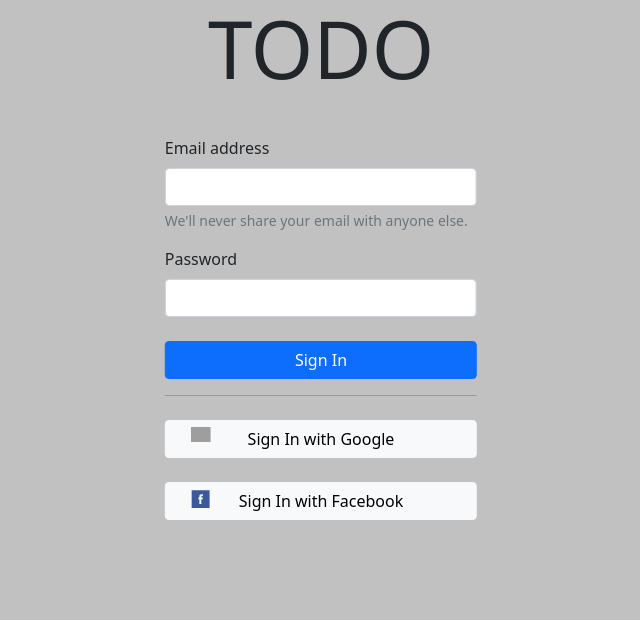
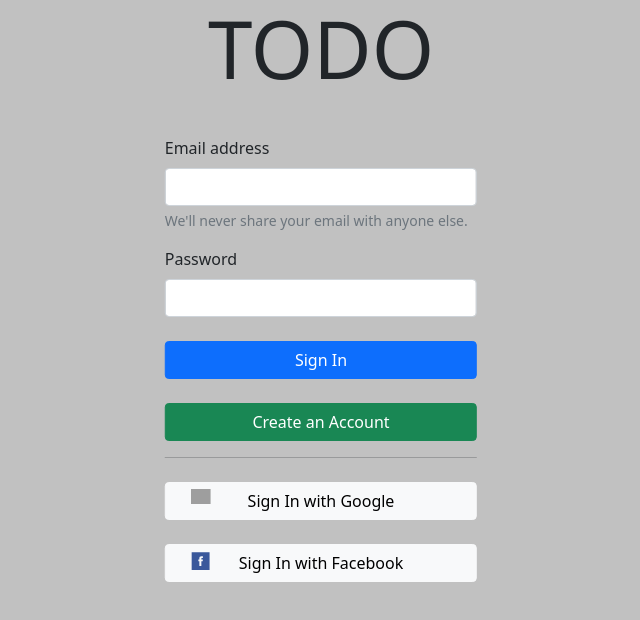
Before and after one commit to blue1674/todo, a website built with webpack: page dist/index.html in a window 1280 px wide. Shown: the whole page, without its empty margins (319-959 px from the left). Built offline with nearby package versions, Linux system fonts and the light colour scheme; grey boxes are pictures that could not be loaded.

Commit message:
Added Create Account Button

```diff
--- a/dist/index.html
+++ b/dist/index.html
@@ -30,6 +30,9 @@
                 <div class="d-grid gap-2 mt-4">
                     <button type="submit" class="btn btn-primary">Sign In</button>
                 </div>
+                <div class="d-grid gap-2 mt-4">
+                    <button type="submit" class="btn btn-success">Create an Account</button>
+                </div>
                 <hr />
                 <div class="d-grid gap-2 mt-4">
                     <button type="submit" class="btn btn-light"><img width="20px"
```
